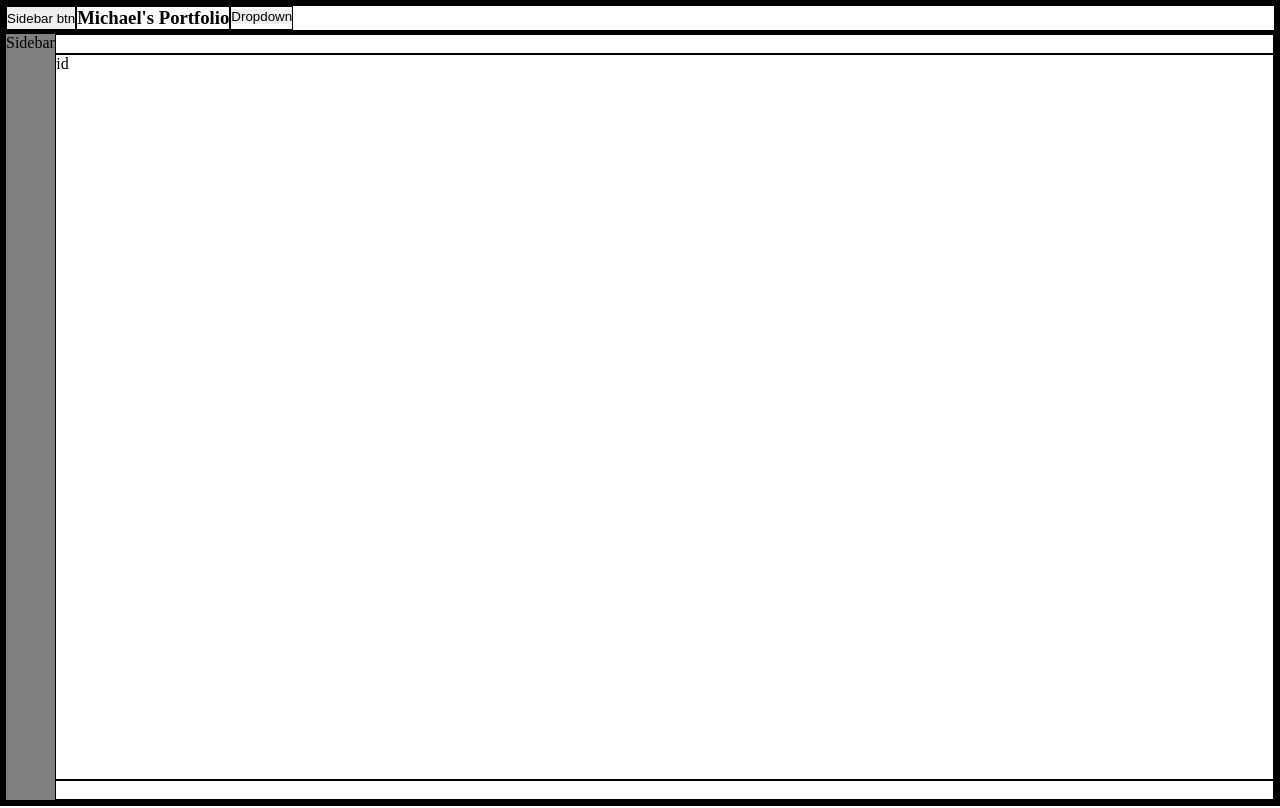
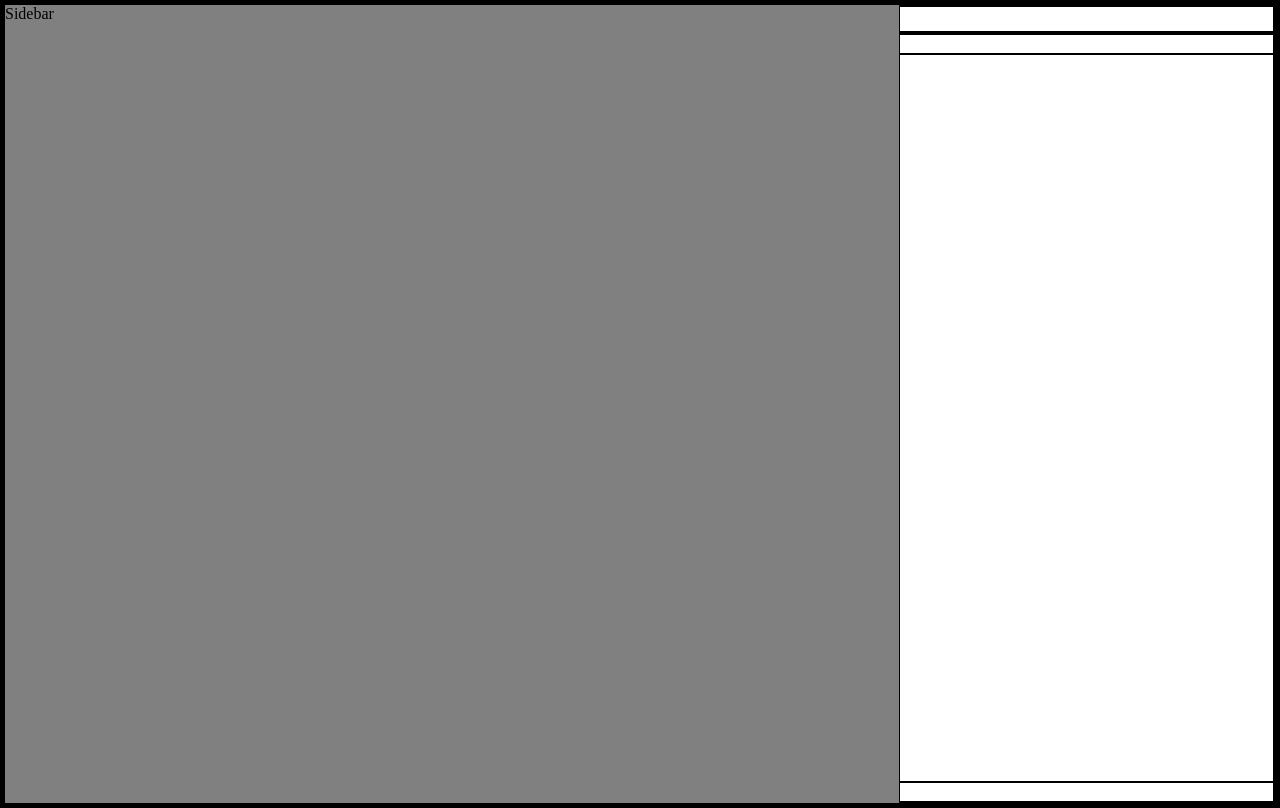
Before and after one commit to mtleonardjr/portfolio-website-v1, a React (Create React App) app: page / in a window 1280 px wide. Both pictures are taken after a click on the button "Sidebar btn". Built offline with nearby package versions, Linux system fonts and the light colour scheme.

Commit message:
added close-on-clickaway function to dropdown and sidebar

```diff
--- a/src/App.css
+++ b/src/App.css
@@ -28,17 +28,13 @@ nav ul {
   flex: 1;
 }
 
-.body {
-  flex: 1;
-  display: flex;
-  position: relative;
-}
-
 .sidebar {
   position: absolute;
   background-color: gray;
   height: 100%;
   display: block;
+  z-index: 1; /* Places on top */
+  min-width: 70vw;
 }
 
 main {
--- a/src/App.js
+++ b/src/App.js
@@ -1,9 +1,10 @@
-import React, { useState, useRef } from 'react'
+import React, { useState, useRef, useEffect } from 'react'
 import './App.css';
 
 function App() {
 
-  const node = useRef();
+  const dropDownNode = useRef();
+  const sideBarNode = useRef();
 
   const [sideBar, setSideBar] = useState(false);
   const [dropDown, setDropDown] = useState(false);
@@ -12,21 +13,56 @@ function App() {
   const openSideBar = () => {
     setSideBar(!sideBar);
   }
-
   const openDropDown = () => {
     setDropDown(!dropDown);
   }
 
+  //Handling Mouse Clicks
+  const handleDropDownClick = (e) => {
+    if (dropDownNode.current.contains(e.target)) {
+      return;
+    } else {
+      setDropDown(false);
+    }
+  }
+  const handleSideBarClick = (e) => {
+    if (sideBarNode.current.contains(e.target)) {
+      return;
+    } else {
+      setSideBar(false);
+    }
+  }
+
+  //Hook to add/remove listeners
+  useEffect(()=>{
+    if(dropDown) {
+      document.addEventListener("mousedown", handleDropDownClick);
+    } else {
+      document.removeEventListener("mousedown", handleDropDownClick);
+    }
+    if(sideBar) {
+      document.addEventListener("mousedown", handleSideBarClick);
+    } else {
+      document.removeEventListener("mousedown", handleSideBarClick);
+    }
+    return () => {
+      document.removeEventListener("mousedown", handleDropDownClick);
+      document.removeEventListener("mousedown", handleSideBarClick);
+    }
+  }, [dropDown, sideBar])
+
   return (
+    <div className='app-container'>
+      {sideBar && <section id='sidebar' className='sidebar' ref={sideBarNode} >Sidebar</section>}
       <div className="app">
         <section className='header'>header</section>
         <nav>
           <ul className='mobile-header'>
             <button onClick={openSideBar}>Sidebar btn</button>
             <h3>Michael's Portfolio</h3>
-          <div className="dropdown">
+            <div className="dropdown" ref={dropDownNode}>
               <button className="dropbtn" onClick={openDropDown}>Dropdown</button>
-            {dropDown && <div className="dropdown-content" id="dropdown-content" ref={node}>
+              {dropDown && <div className="dropdown-content" id="dropdown-content" >
                 <a href="#home">Link 1</a>
                 <a href="#home">Link 2</a>
                 <a href="#home">Link 3</a>
@@ -43,14 +79,12 @@ function App() {
             <li>links</li>
           </ul>
         </nav>
-      <section className='body'>
-        {sideBar && <section id='sidebar' className='sidebar'>Sidebar</section>}
         <main>
           <section className='banner'>banner</section>
           <section className='main-grid'>main grid</section>
           <section className='footer'>footer</section>
         </main>
-      </section>
+      </div>
     </div>
   );
 }
```
Lines whose indentation alone changed are shown as unchanged.
